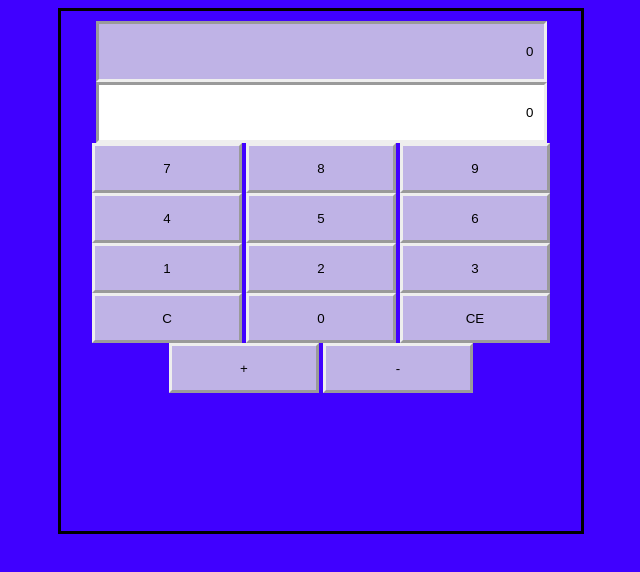
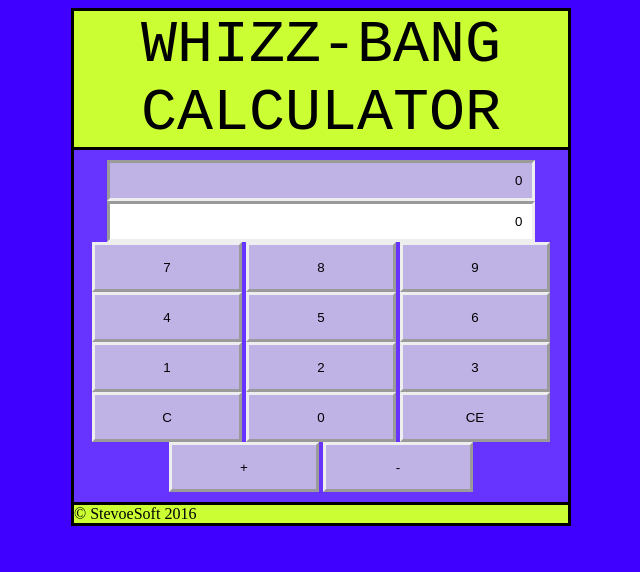
Before and after one commit to snew3687/training1, a plain HTML site: page WebBook1/Chapter04/default.html in a window 1280 px wide. Shown: the whole page, without its empty margins (319-959 px from the left). Drawn offline with Linux system fonts and the light colour scheme.

Commit message:
CH4 - Added header and footer to calculator

```diff
--- a/WebBook1/Chapter04/Content/default.css
+++ b/WebBook1/Chapter04/Content/default.css
@@ -2,15 +2,41 @@ body {
   background-color: hsl(255,100%,50%);
 }
 
-#calculator {
-  border: solid;
-  background-color: hs(255, 100%, 60%);
+#calculatorContainer {
   width: 500px;
   height: 500px;
   margin-left: auto;
   margin-right: auto;
+}
+
+.headerFooter {
+  background-color: hsl(75, 100%, 60%);
+}
+
+#header {
+  border-top: solid;
+  border-left: solid;
+  border-right: solid;
+  border-bottom: none;
+  text-align: center;
+  font-family: monospace;
+  font-size: 60px;
+  text-transform: uppercase;
+}
+
+#calculator {
+  border: solid;
+  background-color: hsl(255, 100%, 60%);
   text-align: center;
   padding: 10px;
+}
+
+#footer {
+  border-top: none;
+  border-left: solid;
+  border-right: solid;
+  border-bottom: solid;
+
 }
 
 input {
--- a/WebBook1/Chapter04/default.html
+++ b/WebBook1/Chapter04/default.html
@@ -2,19 +2,20 @@
 <html xmlns="http://www.w3.org/1999/xhtml">
 <head>
     <title>Web Calculator</title>
-	<!--
 	<meta http-equiv="cache-control" content="max-age=0" />
 	<meta http-equiv="cache-control" content="no-cache" />
 	<meta http-equiv="expires" content="0" />
 	<meta http-equiv="expires" content="Tue, 01 Jan 1980 1:00:00 GMT" />
 	<meta http-equiv="pragma" content="no-cache" />
-	-->
     <link href="Content/default.css" rel="stylesheet" type="text/css" media="all" />
     <script type="text/javascript" src="Scripts/CalculatorLibrary.js"></script>
 </head>
 <body>
-  <!-- Added a div to have additional styling around edges of buttons -->
-  <!-- And this is just a test comment -->
+  <div id="calculatorContainer">
+    <div id="header" class="headerFooter" >
+    Whizz-bang<br />
+    Calculator
+    </div>
     <div id="calculator">
       <input id="txtResult" type="text" readonly="readonly" /><br />
       <input id="txtInput" type="text" /><br />
@@ -33,6 +34,10 @@
       <button id="btnPlus">+</button>
       <button id="btnMinus">-</button>
     </div>
+    <div id="footer" class="headerFooter">
+    &copy StevoeSoft 2016
+    </div>
+  </div>
     <script type="text/javascript">
         window.addEventListener('load', initialize, false);
     </script>
```
Lines whose indentation alone changed are shown as unchanged.
